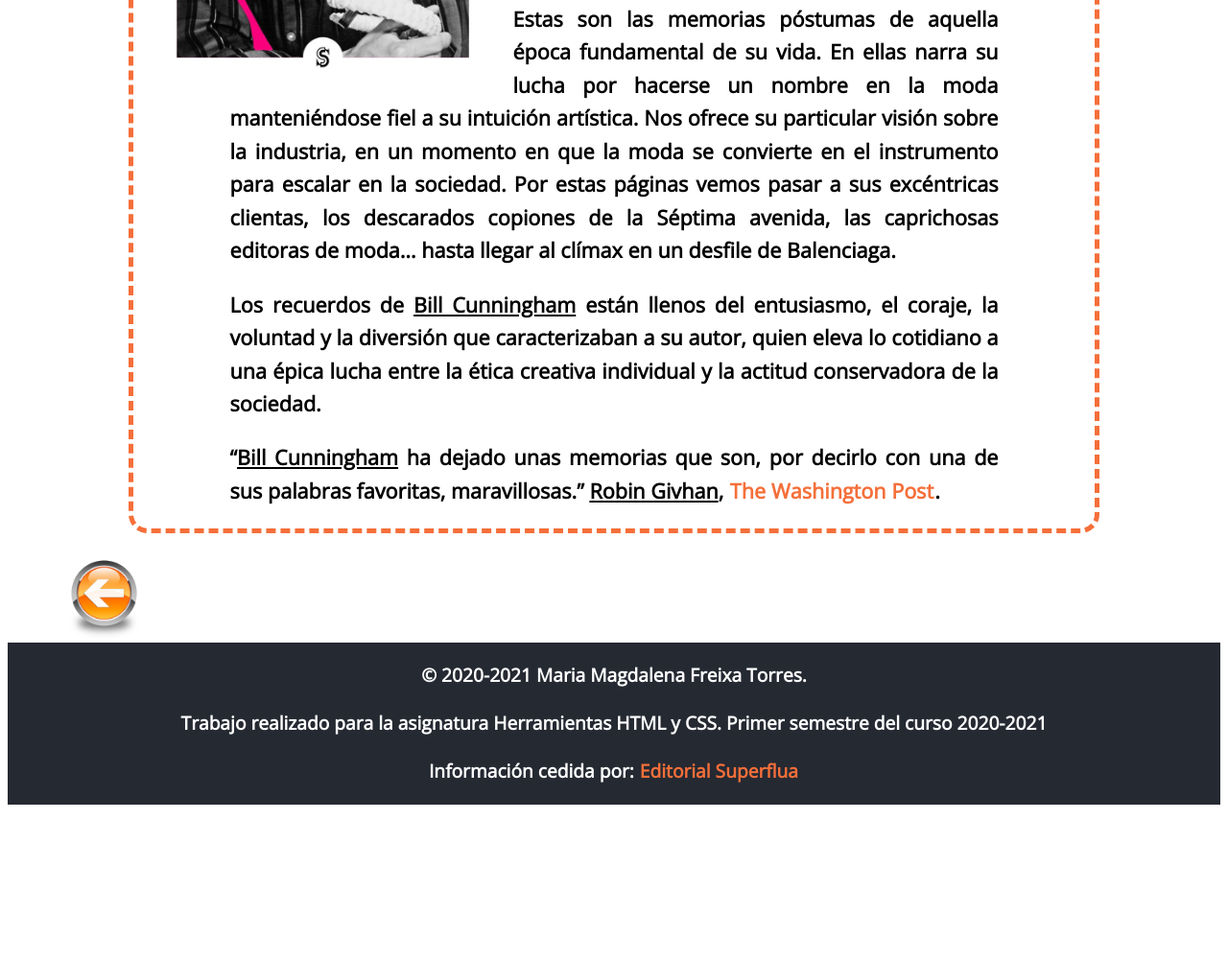
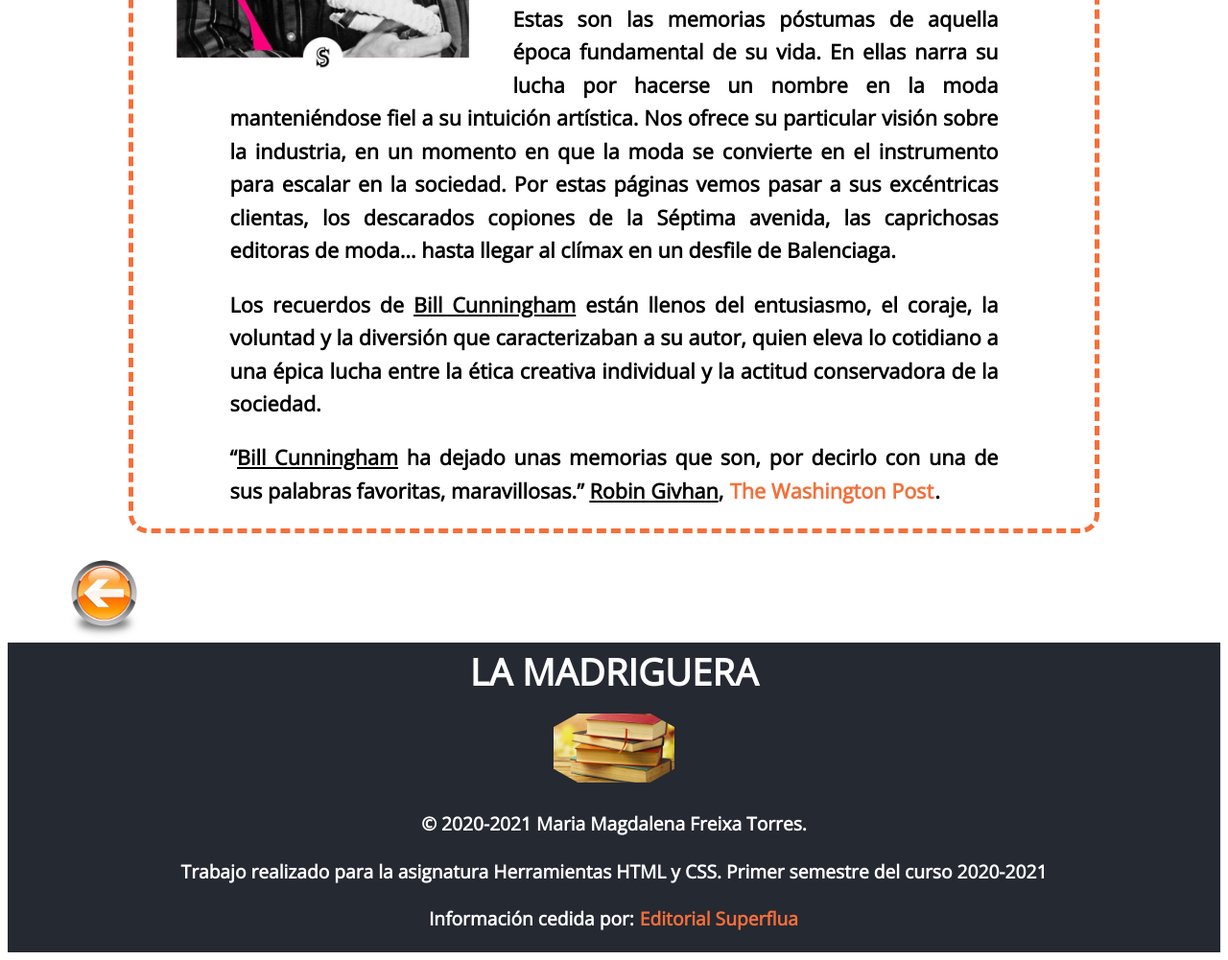
Before and after one commit to MariaFreixa/HHTMLCSS-PEC1, a website built with Parcel: page views/carrera_moda.html in a window 1280 px wide. Shown: the part 605-1606 px from the top of the page at 96% size. Before the commit the page ends 1452 px from the top, so only its background shows below. Built offline with nearby package versions, Linux system fonts and the light colour scheme.

Commit message:
añadido footer para los detalles de libros

```diff
--- a/views/carrera_moda.html
+++ b/views/carrera_moda.html
@@ -40,6 +40,8 @@
   </main>
   <footer>
     <div class="footer">
+      <div class="tituloFooter">LA MADRIGUERA</div>
+      <div><img src="../img/clip-path.jpg" class="clipPath" alt="clipPath"></div>
       <p>© 2020-2021 Maria Magdalena Freixa Torres.</p>
       <p>Trabajo realizado para la asignatura Herramientas HTML y CSS. Primer semestre del curso 2020-2021</p>
       <p>Información cedida por: <a href="https://www.superflua.es/" target="_blank" class="link">Editorial Superflua</a></p>
```
Also changed, not shown: views/hobbit.html (+2 -0 lines).
